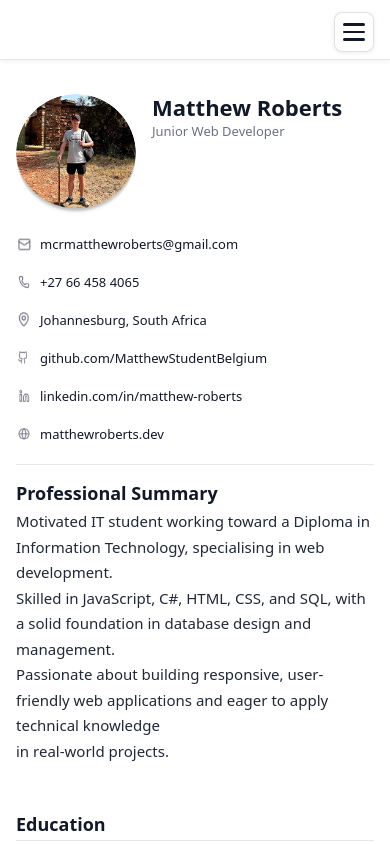
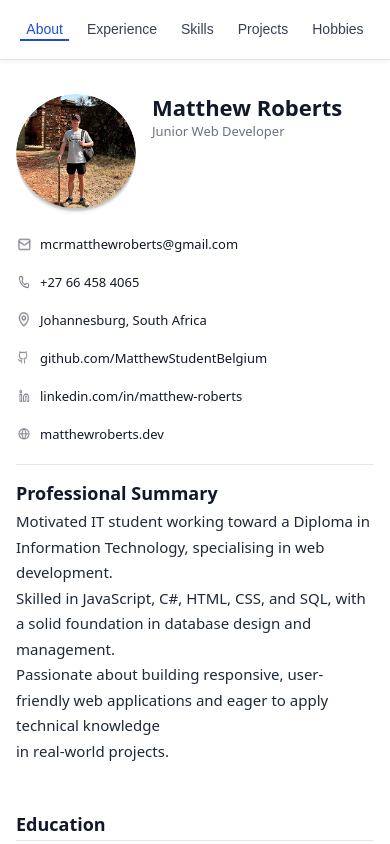
Before and after one commit to MatthewStudentBelgium/portfolio-milestone2, a React (Vite) app: page / in a window 390 px wide. Shown: the top 844 px of the page. Built offline with nearby package versions, Linux system fonts and the light colour scheme.

Commit message:
Fix: responsive navbar layout for mobile screens

```diff
--- a/src/components/HeaderNav.css
+++ b/src/components/HeaderNav.css
@@ -2,31 +2,33 @@
   position: fixed;
   top: 0;
   width: 100%;
-  height: 60px;
   background-color: rgba(255, 255, 255, 0.95);
   backdrop-filter: blur(4px);
   border-bottom: 1px solid #e5e7eb;
   z-index: 9999;
+  height: 60px;
   display: flex;
   align-items: center;
   justify-content: center;
   box-shadow: 0 2px 4px rgba(0, 0, 0, 0.05);
   box-sizing: border-box;
   padding: 0 10px;
-  overflow-x: hidden;
 }
 
-.nav__container {
+/* Navigation links */
+.nav__list {
   display: flex;
   justify-content: center;
   align-items: center;
-  position: relative;
+  gap: 20px;
+  list-style: none;
+  margin: 0;
+  padding: 0;
 }
 
-/* Shared nav link styles */
 .nav__link {
   position: relative;
-  font-size: 14px;
+  font-size: 15px;
   color: #374151;
   background: none;
   border: none;
@@ -60,144 +62,15 @@
   left: 0;
 }
 
-/* =========================
-   💻 DESKTOP VIEW
-========================= */
-@media (min-width: 701px) {
-  .menu__toggle {
-    display: none;
-  }
-
+/* Responsive scaling for small screens */
+@media (max-width: 600px) {
   .nav__list {
-    display: flex;
-    justify-content: center;
-    align-items: center;
-    gap: 20px;
-    list-style: none;
-    margin: 0;
-    padding: 0;
-    background: transparent;
-  }
-}
-
-/* =========================
-   📱 MOBILE VIEW
-========================= */
-@media (max-width: 700px) {
-  /* Hamburger button */
-  .menu__toggle {
-    display: flex;
-    flex-direction: column;
-    justify-content: center;
-    align-items: center;
-    gap: 5px;
-    position: fixed;
-    right: 16px;
-    top: 12px;
-    width: 40px;
-    height: 40px;
-    border-radius: 8px;
-    border: 1px solid rgba(0, 0, 0, 0.12);
-    background-color: rgba(255, 255, 255, 0.95);
-    backdrop-filter: blur(6px);
-    box-shadow: 0 1px 4px rgba(0, 0, 0, 0.08);
-    cursor: pointer;
-    z-index: 10001;
-    transition: all 0.3s ease;
-  }
-
-  .menu__toggle:hover {
-    background-color: #f9fafb;
-  }
-
-  .bar {
-    width: 22px;
-    height: 2.5px;
-    background-color: #111827;
-    border-radius: 2px;
-    transition: all 0.3s ease;
-  }
-
-  .bar.open:nth-child(1) {
-    transform: rotate(45deg) translate(4px, 4px);
-  }
-  .bar.open:nth-child(2) {
-    opacity: 0;
-  }
-  .bar.open:nth-child(3) {
-    transform: rotate(-45deg) translate(4px, -4px);
-  }
-
-  /* Drawer menu (hidden by default) */
-  .nav__list {
-    display: none;
-    position: fixed;
-    top: 60px;
-    left: 0;
-    right: 0;
-    background-color: #ffffff;
-    flex-direction: column;
-    align-items: center;
-    gap: 14px;
-    padding: 20px 0;
-    border-radius: 0 0 12px 12px;
-    box-shadow: 0 8px 20px rgba(0, 0, 0, 0.1);
-    opacity: 0;
-    transform: translateY(-10px);
-    pointer-events: none;
-    transition: all 0.3s ease;
-    z-index: 10000;
-  }
-
-  .nav__list.show {
-    display: flex;
-    opacity: 1;
-    transform: translateY(0);
-    pointer-events: auto;
+    flex-wrap: wrap;
+    gap: 12px;
+    padding: 8px;
   }
 
   .nav__link {
-    font-size: 15px;
-    font-weight: 500;
-    color: #1f2937;
-    padding: 6px 10px;
-    text-align: center;
-    width: 100%;
-    border: none;
-    background: none;
+    font-size: 14px;
   }
-
-  .nav__link:hover {
-    color: #1d4ed8;
-    background-color: #f3f4f6;
-    border-radius: 6px;
-  }
-
-  @keyframes slideDown {
-    from {
-      opacity: 0;
-      transform: translateY(-10px);
-    }
-    to {
-      opacity: 1;
-      transform: translateY(0);
-    }
-  }
-
-  body {
-    overflow-x: hidden;
-  }
-
 }
-.nav__list.show {
-  display: flex !important;
-  background: yellow !important;
-  color: black !important;
-  position: fixed !important;
-  top: 60px !important;
-  left: 0;
-  right: 0;
-  height: auto;
-  flex-direction: column;
-  z-index: 999999 !important;
-}
--- a/src/components/HeaderNav.jsx
+++ b/src/components/HeaderNav.jsx
@@ -1,22 +1,19 @@
-// src/components/HeaderNav.jsx
 import { useEffect, useState } from "react";
 import "./HeaderNav.css";
 
 export default function HeaderNav() {
   const sections = ["about", "experience", "skills", "projects", "hobbies"];
   const [activeSection, setActiveSection] = useState("about");
-  const [menuOpen, setMenuOpen] = useState(false);
 
   // Scroll to section
   const scrollToSection = (id) => {
     const section = document.getElementById(id);
     if (section) {
       section.scrollIntoView({ behavior: "smooth" });
-      setMenuOpen(false); // Close menu after clicking
     }
   };
 
-  // Highlight active section
+  // Highlight section in view
   useEffect(() => {
     const observer = new IntersectionObserver(
       (entries) => {
@@ -37,34 +34,18 @@ export default function HeaderNav() {
 
   return (
     <nav className="navbar">
-      <div className="nav__container">
-        {/* Hamburger button */}
-        <button
-          className="menu__toggle"
-          onClick={() => setMenuOpen((prev) => !prev)}
-          aria-label="Toggle navigation menu"
-        >
-          <div className={`bar ${menuOpen ? "open" : ""}`}></div>
-          <div className={`bar ${menuOpen ? "open" : ""}`}></div>
-          <div className={`bar ${menuOpen ? "open" : ""}`}></div>
-        </button>
-
-        {/* Menu links */}
-        <ul className={`nav__list ${menuOpen ? "show" : ""}`} role="list">
+      <ul className="nav__list" role="list">
         {sections.map((id) => (
           <li key={id}>
             <button
               onClick={() => scrollToSection(id)}
-                className={`nav__link ${
-                  activeSection === id ? "active" : ""
-                }`}
+              className={`nav__link ${activeSection === id ? "active" : ""}`}
             >
               {id.charAt(0).toUpperCase() + id.slice(1)}
             </button>
           </li>
         ))}
       </ul>
-      </div>
     </nav>
   );
 }
```
Lines whose indentation alone changed are shown as unchanged.
